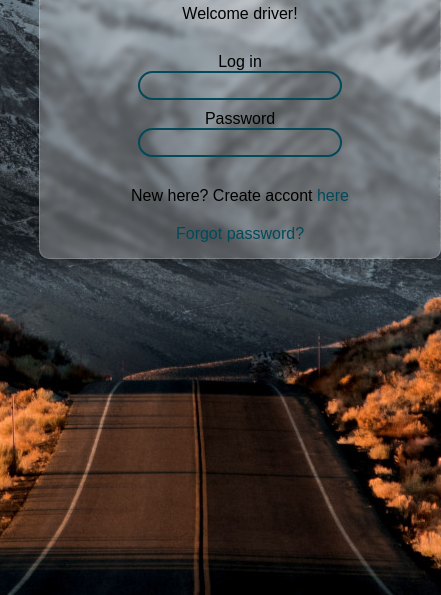
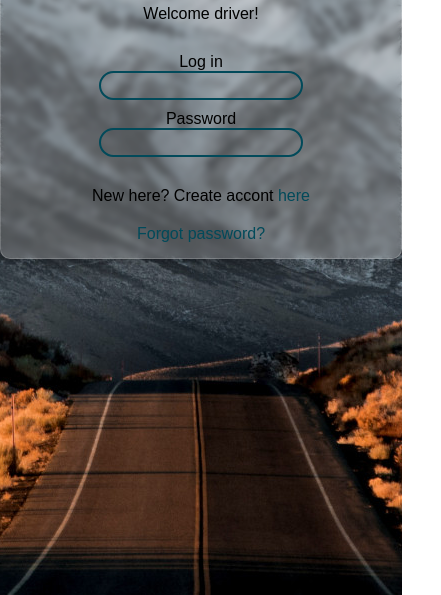
Before and after one commit to claudio98marcio/login-project, a plain HTML site: page index.html in a window 390 px wide. Shown: the part 249-844 px from the top of the page, 441 px wide, since content can reach past the window. Drawn offline with Linux system fonts and the light colour scheme.

Commit message:
Portrait
testing portrait on cellphone

```diff
--- a/style/s001.css
+++ b/style/s001.css
@@ -28,7 +28,6 @@ main{
     height: 320px;
     position: absolute;
     top: 22%;
-    left: 10%;
     background-color: rgba(255, 255, 255, 0.25);
     backdrop-filter: blur(3px);
     border: 1px solid rgba(255, 255, 255, 0.18);
```
